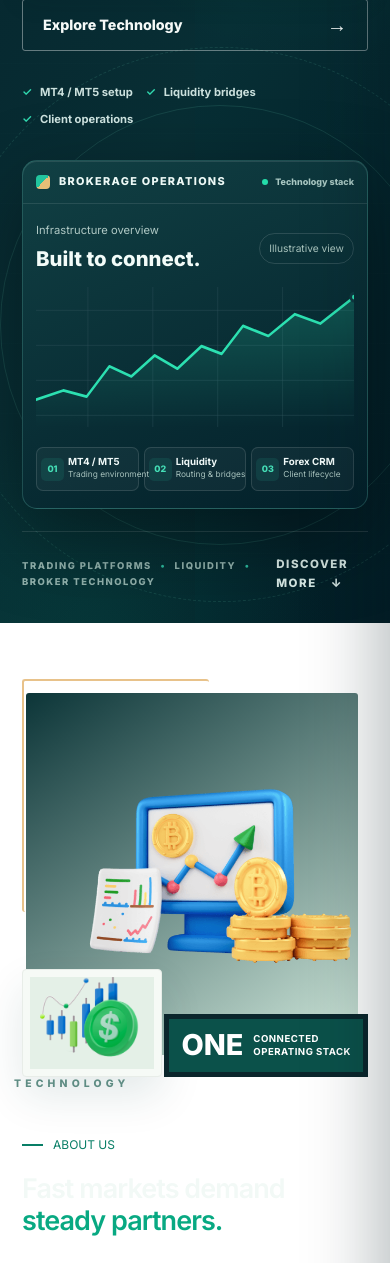
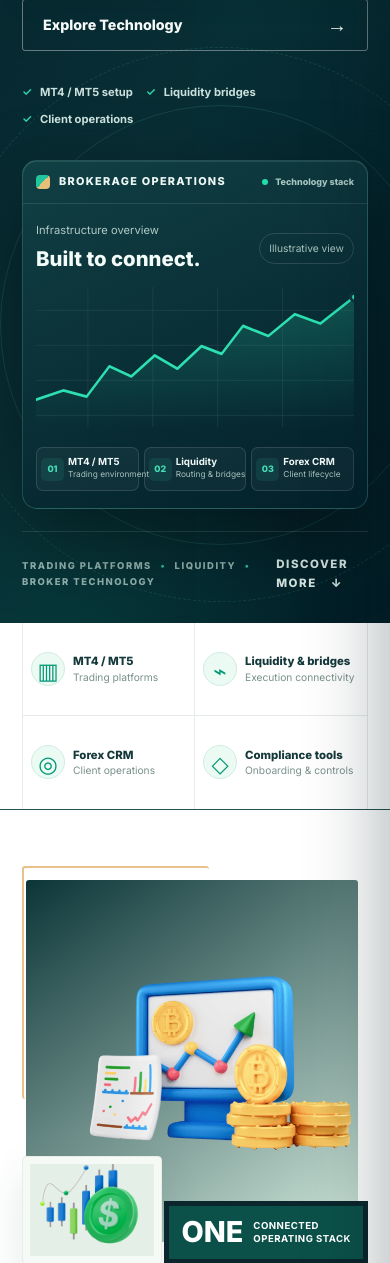
Before and after one commit to omarreact/meta-gray-label, a PHP site: page / in a window 390 px wide. Shown: the part 593-1856 px from the top of the page. Run offline with PHP 8.4, Linux system fonts and the light colour scheme; some libraries are stand-ins or nearby versions.

Commit message:
fix: restore four-item homepage technology strip and responsive header gutter

```diff
--- a/assets/css/forexy-home.css
+++ b/assets/css/forexy-home.css
@@ -530,7 +530,7 @@ html[data-bs-theme="dark"] .fxh-partner-list span{color:#b1c9bd;border-color:#3a
 }
 @media(max-width:1020px){
  body.fxh-page .mgl-site-header{position:absolute;top:34px}
- body.fxh-page .mgl-header-shell{width:min(100% - 48px,1300px)}
+ body.fxh-page .mgl-header-shell{width:min(calc(100% - 48px),1300px)}
  body.fxh-page .fxh-hero{padding-top:128px}
  body.fxh-page .fxh-hero-grid{min-height:0}
  body.fxh-page .fxh-hero-art{transform:none}
--- a/index.html
+++ b/index.html
@@ -148,6 +148,17 @@
         </div>
       </div>
     </section>
+
+<section class="fxh-pillars" aria-label="Our core technology areas">
+      <div class="fxh-wrap fxh-pillars-grid">
+        <a href="trading-platforms/" class="fxh-pillar"><span class="fxh-pillar-icon" aria-hidden="true">▥</span><span><strong>MT4 / MT5</strong><small>Trading platforms</small></span><span class="fxh-pillar-arrow" aria-hidden="true">↗</span></a>
+        <a href="forex-liquidity/" class="fxh-pillar"><span class="fxh-pillar-icon" aria-hidden="true">⌁</span><span><strong>Liquidity &amp; bridges</strong><small>Execution connectivity</small></span><span class="fxh-pillar-arrow" aria-hidden="true">↗</span></a>
+        <a href="forex-crm/" class="fxh-pillar"><span class="fxh-pillar-icon" aria-hidden="true">◎</span><span><strong>Forex CRM</strong><small>Client operations</small></span><span class="fxh-pillar-arrow" aria-hidden="true">↗</span></a>
+        <a href="kyc-compliance/" class="fxh-pillar"><span class="fxh-pillar-icon" aria-hidden="true">◇</span><span><strong>Compliance tools</strong><small>Onboarding &amp; controls</small></span><span class="fxh-pillar-arrow" aria-hidden="true">↗</span></a>
+      </div>
+    </section>
+
+
 <span id="benefits" class="fxh-anchor" aria-hidden="true"></span><span id="capabilities" class="fxh-anchor" aria-hidden="true"></span>
 <section id="about" class="fxh-section fxh-about" aria-labelledby="fxh-about-title">
       <div class="fxh-wrap fxh-two-col">
```
